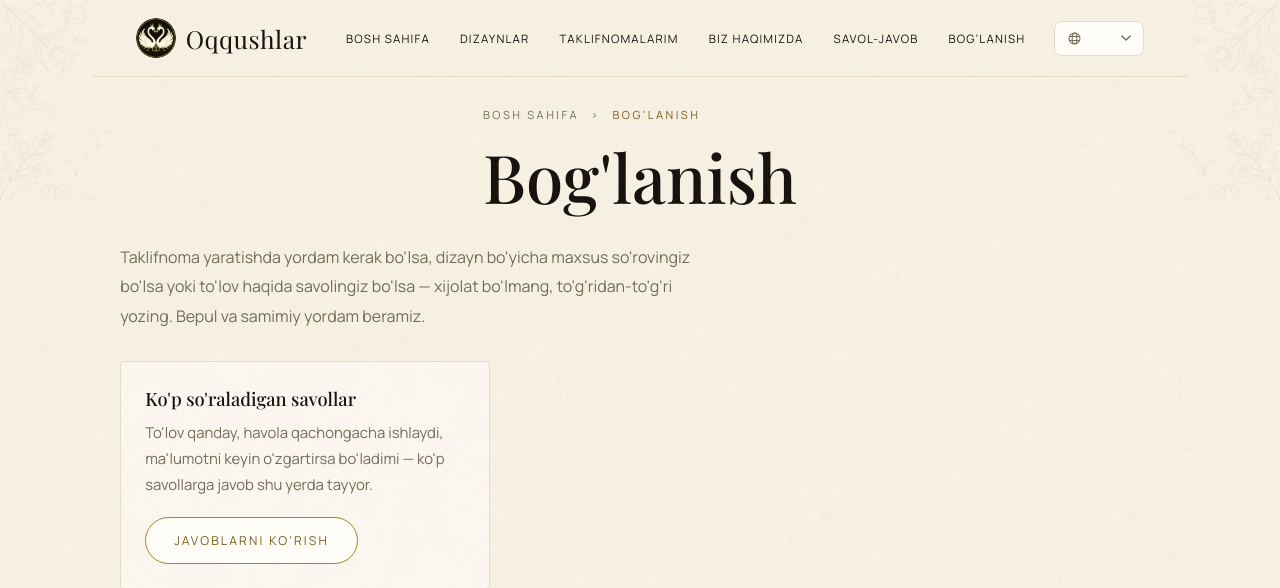
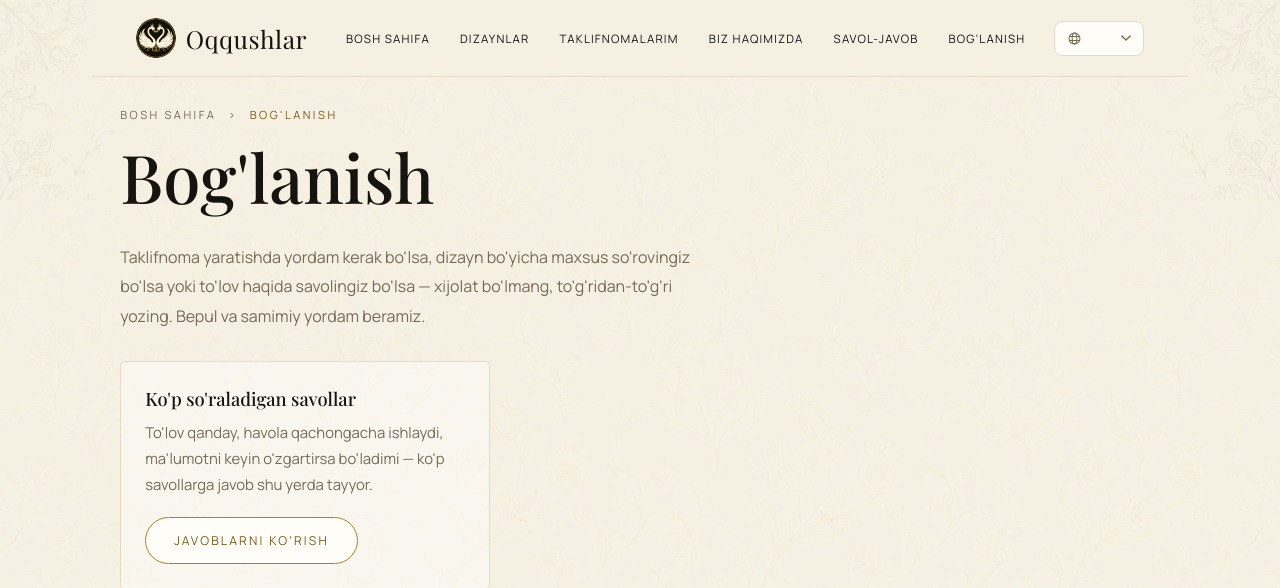
Before and after one commit to ShohzoDev0108/oqqushlar-uz, a Django app: template taklif/templates/taklif/boglanish.html in a window 1280 px wide. Shown: the top 588 px of the page. Run offline with Django 5.2, Linux system fonts and the light colour scheme; the template is opened without the code that fills it, so the values that code supplies are empty; some web fonts are replaced.

Commit message:
Flex tuzilishida oq-ichki bloklari torayib qolishini tuzatish

```diff
--- a/taklif/templates/taklif/_sayt_uslubi.html
+++ b/taklif/templates/taklif/_sayt_uslubi.html
@@ -53,7 +53,12 @@ body {
     max-width: none; padding: 0;
     flex: 1 0 auto; display: flex; flex-direction: column;
 }
-.oq-ichki { max-width: 1180px; margin: 0 auto; padding: 0 28px; position: relative; z-index: 1; }
+/* width: 100% ATAYLAB: .wrapper endi ustunli flex (yopishqoq footer
+   uchun), flex elementida esa "margin: 0 auto" bo'lsa avtomatik
+   cho'zilish (stretch) o'chadi va blok mazmuni bo'yicha torayib,
+   ekran o'rtasiga surilib qoladi — sahifa sarlavhasi matndan boshqa
+   joyda turib qolgani shundan edi. */
+.oq-ichki { width: 100%; max-width: 1180px; margin: 0 auto; padding: 0 28px; position: relative; z-index: 1; }
 
 /* --- Yuqori navigatsiya (yopishqoq — skrollda ham til tanlash ko'rinib turadi) --- */
 .oq-nav-tashqi {
```
